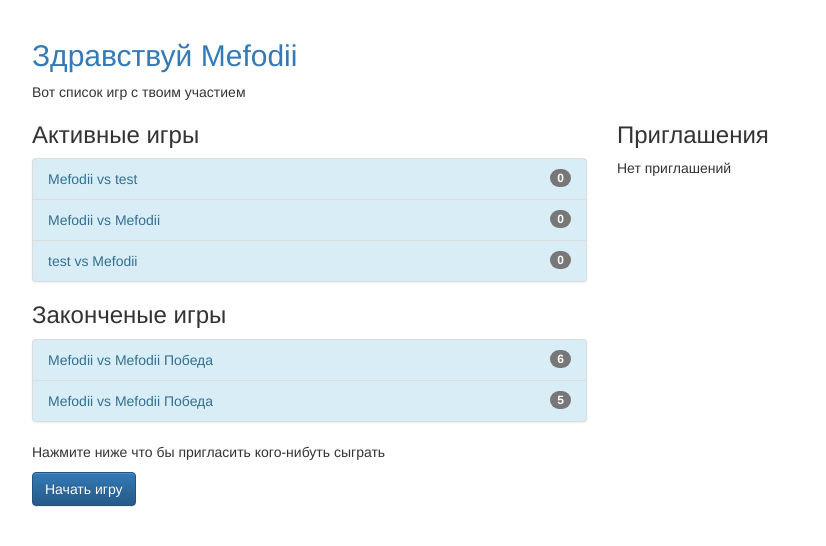
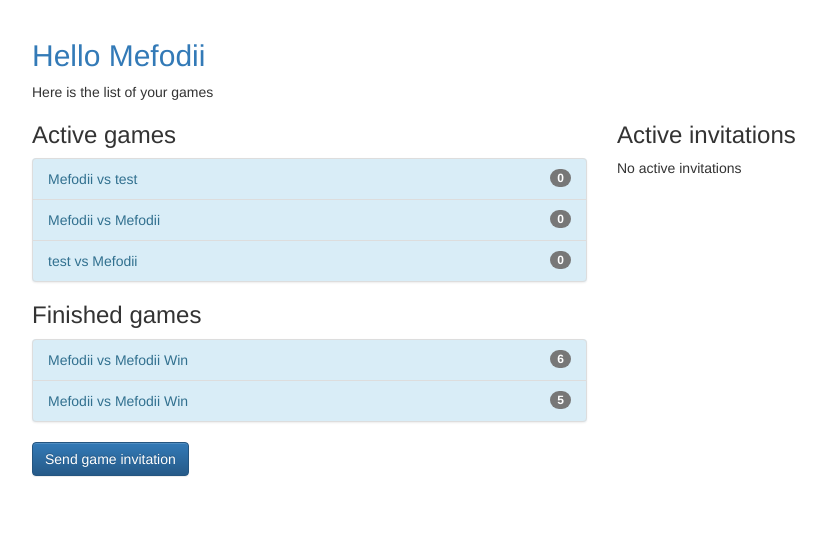
Before and after one commit to Mefodii/tictactoe, a Django app: page /player/home in a window 1280 px wide. Shown: the part 51-597 px from the top of the page, without its empty margins (38-864 px from the left). Run offline with Django 3.2, Linux system fonts and the light colour scheme; a user stored in the database is signed in; data comes from the database, SQL or seed files in the repository; both versions use the stored data as it was after the commit; data that the repository does not hold is empty; some libraries are stand-ins or nearby versions.

Commit message:
Change russian to english

```diff
--- a/player/models.py
+++ b/player/models.py
@@ -8,10 +8,10 @@ class Invitation(models.Model):
     to_user = models.ForeignKey(User,
                                 related_name="invitations_received",
                                 verbose_name="User to invite",
-                                help_text="Выберите игрока с кем хотите сыграть",
+                                help_text="Choose the player",
                                 on_delete=models.CASCADE)
     message = models.CharField(max_length=300,
                                blank=True,
                                verbose_name="Optional Message",
-                               help_text="Пиши что хочешь")
+                               help_text="Some text")
     timestamp = models.DateTimeField(auto_now_add=True)
--- a/templates/player/game_list_snippet.html
+++ b/templates/player/game_list_snippet.html
@@ -7,13 +7,13 @@
                 {{ game }}
                 {% if game.status not in "FS" %}
                     {% if game.status == "D" %}
-                        Ничья
+                        Draw
                     {% elif game.status == "W" and user == game.first_player %}
-                        Победа
+                        Win
                     {% elif game.status == "L" and user == game.second_player %}
-                        Победа
+                        Win
                     {% else %}
-                        Поражение
+                        Lose
                     {% endif %}
                 {% endif %}
                 <span class="badge">{{ game.move_set.count }}</span>
--- a/templates/player/home.html
+++ b/templates/player/home.html
@@ -5,39 +5,38 @@
 {% endblock %}
 
 {% block content %}
-    <h2 class="text-primary">Здравствуй {{ user.username }}</h2>
-    Вот список игр с твоим участием
+    <h2 class="text-primary">Hello {{ user.username }}</h2>
+    Here is the list of your games
 
 
     <div class="row">
         <div class="col-md-6">
-            <h3>Активные игры</h3>
+            <h3>Active games</h3>
 
             {% include "player/game_list_snippet.html" with games_list=active_games %}
 
-            <h3>Законченые игры</h3>
+            <h3>Finished games</h3>
 
             {% include "player/game_list_snippet.html" with games_list=finished_games %}
 
-            <p>Нажмите ниже что бы пригласить кого-нибуть сыграть</p>
             <p>
                 <a class="btn btn-primary"
-                   href="{% url 'player_new_invitation' %}">Начать игру</a>
+                   href="{% url 'player_new_invitation' %}">Send game invitation</a>
             </p>
         </div>
         <div class="col-md-6">
-            <h3>Приглашения</h3>
+            <h3>Active invitations</h3>
 
             {% if invitations %}
                 <div class="list-group">
                     {% for inv in invitations %}
                         <a class="list-group-items" href="{% url 'player_accept_invitation' id=inv.id %}">
-                            {{ inv.from_user.username }} пригласил вас сыграть.<br>
+                            {{ inv.from_user.username }} invited you to play.<br>
                         </a>
                     {% endfor %}
                 </div>
             {% else %}
-                <p>Нет приглашений</p>
+                <p>No active invitations</p>
             {% endif %}
         </div>
     </div>
--- a/templates/player/new_invitation_form.html
+++ b/templates/player/new_invitation_form.html
@@ -12,6 +12,6 @@
 
         {% csrf_token %}
         <br>
-        <button type="submit">Отправить приглашение</button>
+        <button type="submit">Send invitation</button>
     </form>
 {% endblock %}
--- a/templates/tictactoe/welcome.html
+++ b/templates/tictactoe/welcome.html
@@ -7,8 +7,8 @@ Welcome
 {% block content %}
     <div class="jumbotron">
         <div class="container">
-            <h1>Дратути</h1>
-            <p>Сыграем?</p>
+            <h1>Hello</h1>
+            <p>Make yourself comfortable, log in maybe?</p>
         </div>
     </div>
 {% endblock %}
```
Also changed, not shown: templates/gameplay/game_detail.html (+7 -7 lines), templates/player/accept_invitation_form.html (+4 -4 lines), db.sqlite3.
